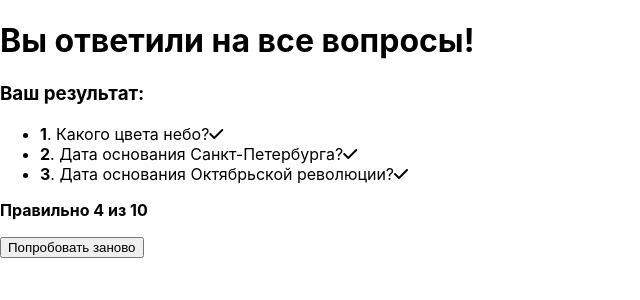
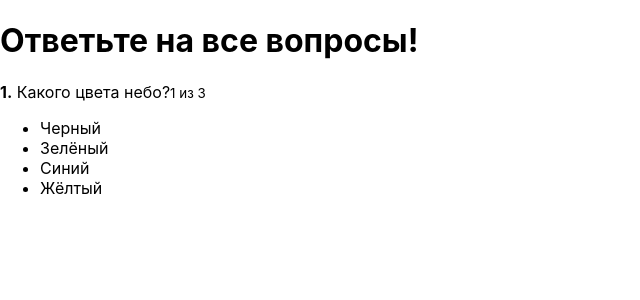
Before and after one commit to minusmanru/007-react-app, a React app: page / in a window 1280 px wide. Shown: the top 300 px of the page, without its empty margins (0-640 px from the left). Built offline with nearby package versions, Linux system fonts and the light colour scheme.

Commit message:
007-component-quiz&child-is-worked

```diff
--- a/src/components/FinishedQuiz/FinishedQuiz.js
+++ b/src/components/FinishedQuiz/FinishedQuiz.js
@@ -2,44 +2,42 @@ import React from 'react'
 import classes from './FinishedQuiz.css'
 
 const FinishedQuiz = props => {
+    // Object.keys() - превращает объект в массив ключей этого объекта.
+    // для подсчёта массива метод reduce(() => {}, 0) первым параметром передаём к.б. функцию, вторым начальное значение с которого считать
+    // первым параметром в reduce(()  передаём total - будет увеличиваться с кажд. итерацией и key - текущую переменную
+    const successCount = Object.keys(props.results).reduce((total, key) => {
+       if (props.results[key] === 'success') { // если results по ключу [key] === 'success', то увеличиваем  total++, который виден на всей итерации
+            total++
+       }
+       return total
+    }, 0)
+
     return (
         <div className={classes.FinishedQuiz}>
             <h3>Ваш результат:</h3>
 
             <ul>
                 { props.quiz.map((quizItem, index) => {
-                    console.log(quizItem, index);
+                    console.log(index, 'index');
 
                     const cls = [
                         'fa',
-                        //props.results[index] === 'error' ? 'fa-times ' + classes.error : 'fa-check ' + classes.success  // -  Это работает!
-                        props.results[quizItem.id] === 'error' ? 'fa-times' : 'fa-check',
-                        classes[props.results[quizItem.id]]
+                        props.results[index] === 'error' ? 'fa-times ' + classes.error : 'fa-check ' + classes.success  // -  Это работает!
+                        // props.results[quizItem.id] === 'error' ? 'fa-times' : 'fa-check',
+                        // classes[props.results[quizItem.id]]
                     ]
                     return (
                         <li key={index}>
                         <strong>{index + 1}</strong>.&nbsp;
-                            {quizItem.question}
+                            {props.quiz[index].question}
                             <i className={cls.join(' ')} />
                         </li>
                     )
                 }) }
 
-
-                {/* <li>
-                    <strong>1.</strong>&nbsp;
-                    Name
-                    <i className={'fa fa-times ' + classes.error} />
-                </li>
-                <li>
-                    <strong>2.</strong>&nbsp;
-                    Name
-                    <i className={'fa fa-check ' + classes.success} />
-                </li> */}
-
             </ul>
             <p className={''}>
-            <strong>Правильно 4 из 10</strong>
+            <strong>Правильно {successCount} из {props.quiz.length}</strong>
 
             </p>
             <div className={''}>
--- a/src/conteiners/Quiz/Quiz.js
+++ b/src/conteiners/Quiz/Quiz.js
@@ -9,12 +9,13 @@ class Quiz extends Component {
     state = {
         results: {}, // { [id]: 'success' 'error' }
         activeQuestion: 0,
-        isFinished: true,
+        isFinished: false,
         answerState: null, // { [id]: 'success' 'error' }
         quiz: [
             {
                question: 'Какого цвета небо?',
                rightAnswerId: 3,
+               id: 1,
                answers: [
                 {text: 'Черный', id: 1},
                 {text: 'Зелёный', id: 2},
@@ -25,6 +26,7 @@ class Quiz extends Component {
             {
                 question: 'Дата основания Санкт-Петербурга?',
                 rightAnswerId: 4,
+                id: 2,
                 answers: [
                  {text: '2005', id: 1},
                  {text: '1390', id: 2},
@@ -35,6 +37,7 @@ class Quiz extends Component {
             {
                 question: 'Дата основания Октябрьской революции?',
                 rightAnswerId: 2,
+                id: 3,
                 answers: [
                  {text: '1305', id: 1},
                  {text: '1918', id: 2},
@@ -47,22 +50,18 @@ class Quiz extends Component {
 
 
     onAnswerClickHandler = (answerId) => {
-        console.log(this.state.answerState);
+
         if (this.state.answerState) {
             const key = Object.keys(this.state.answerState)[0]
-            //console.log(key);
             if (this.state.answerState[key] === 'success') {
                return
             }
         }
 
         const results = this.state.results
+
         if (answerId === this.state.quiz[this.state.activeQuestion].rightAnswerId) {
-
-            if (!results[answerId]) {
-                results[answerId] = 'success'
-            }
-
+            results[this.state.activeQuestion] = 'success'
             this.setState({
                 answerState: { [answerId]: 'success'},
                 results
@@ -83,15 +82,32 @@ class Quiz extends Component {
                 }
 
                window.clearTimeout(timeout)
-            }, 1000)
+            }, 700)
 
         }   else {
-            results[answerId] = 'error'
+
+            results[this.state.activeQuestion] = 'error'
             this.setState({
                 answerState: { [answerId]: 'error'},
-                //results: results
                 results
             })
+
+            const timeout1 = window.setTimeout(() => {
+
+                if (this.isQuizFinished()) {
+                    this.setState({
+                        isFinished: true
+                    })
+
+                }  else {
+                    this.setState({
+                        activeQuestion: this.state.activeQuestion + 1,
+                        answerState: null
+                    })
+                }
+
+               window.clearTimeout(timeout1)
+            }, 700)
 
         }
 
@@ -109,9 +125,7 @@ class Quiz extends Component {
         })
     }
 
-
     render() {
-        console.log('actQ ', (this.state.activeQuestion + 1) , ' quiz.length ', this.state.quiz.length);
 
         return (
             <div className={classes.Quiz}>
@@ -135,7 +149,6 @@ class Quiz extends Component {
                         state={this.state.answerState}
                         />
 
-
                     }
                 </div>
             </div>
```
